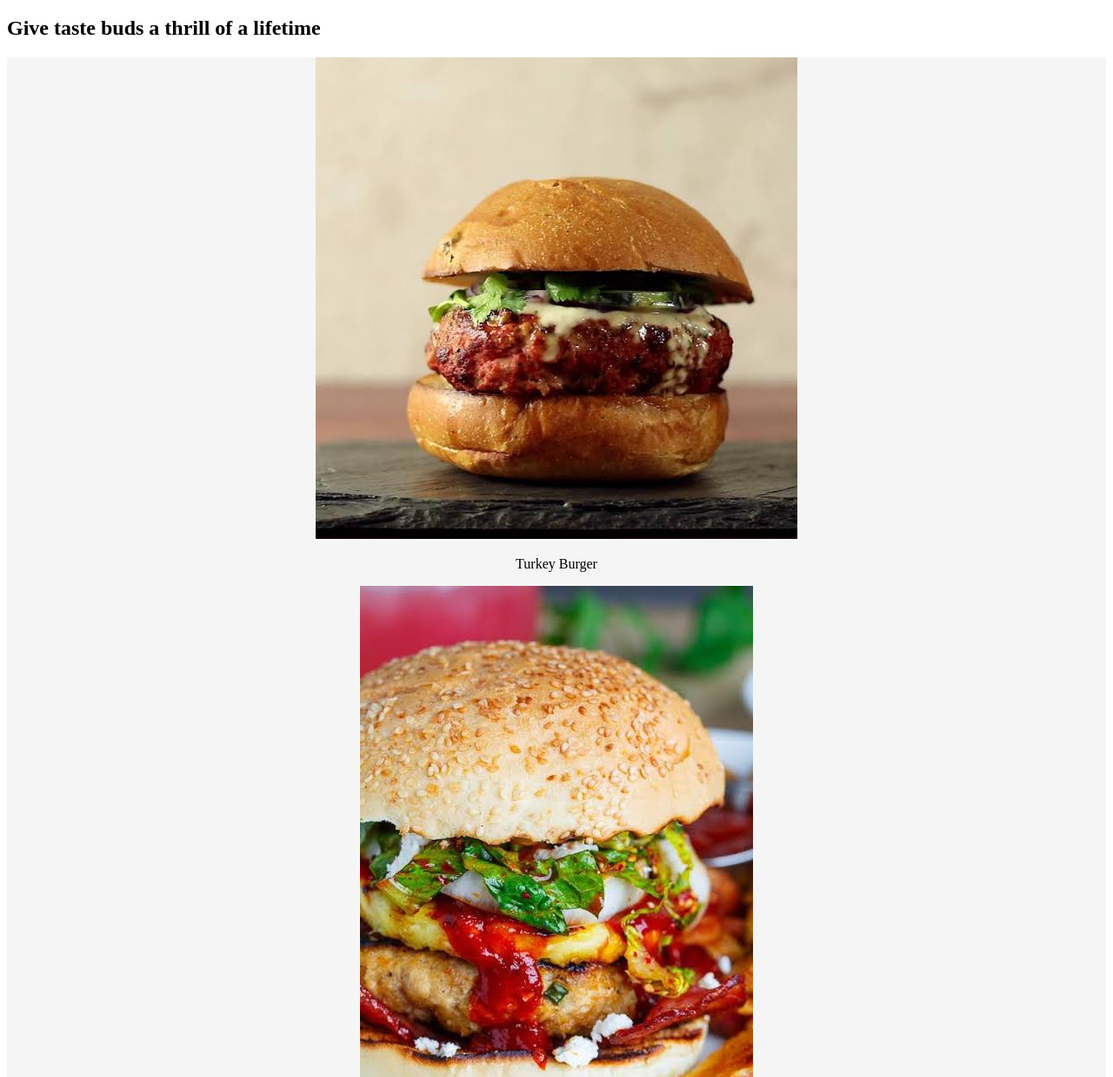
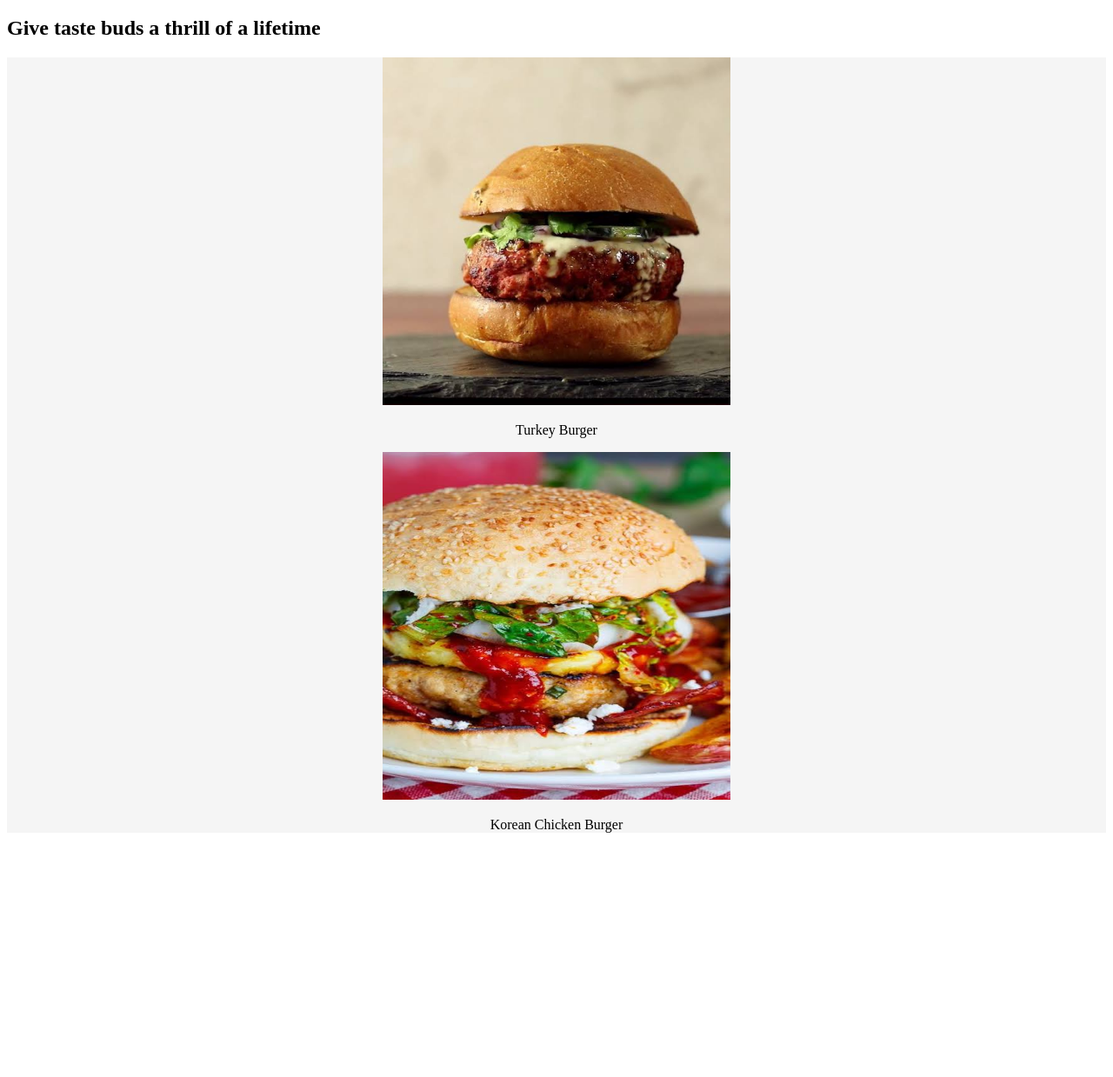
Before and after one commit to Timi-G/burgerhouse, a plain HTML site: page index.html in a window 1280 px wide. Shown: the part 61-1300 px from the top of the page at 87% size. After the commit the page ends 1035 px from the top, so only its background shows below. Drawn offline with Linux system fonts and the light colour scheme.

Commit message:
Update index.html
Added class for each burger

```diff
--- a/index.html
+++ b/index.html
@@ -17,10 +17,10 @@
     <h2> Give taste buds a thrill of a lifetime </h2>
 
     <div class="burgers">
-        <img alt="" src="images/turkey-burger.jpeg">
+        <img class="burger" alt="" src="images/turkey-burger.jpeg">
         <p>Turkey Burger</p>
 
-        <img alt="" src="images/korean-chicken-burger.jpeg">
+        <img class="burger" alt="" src="images/korean-chicken-burger.jpeg">
         <p>Korean Chicken Burger</p>
     </div>
 </body>
```
